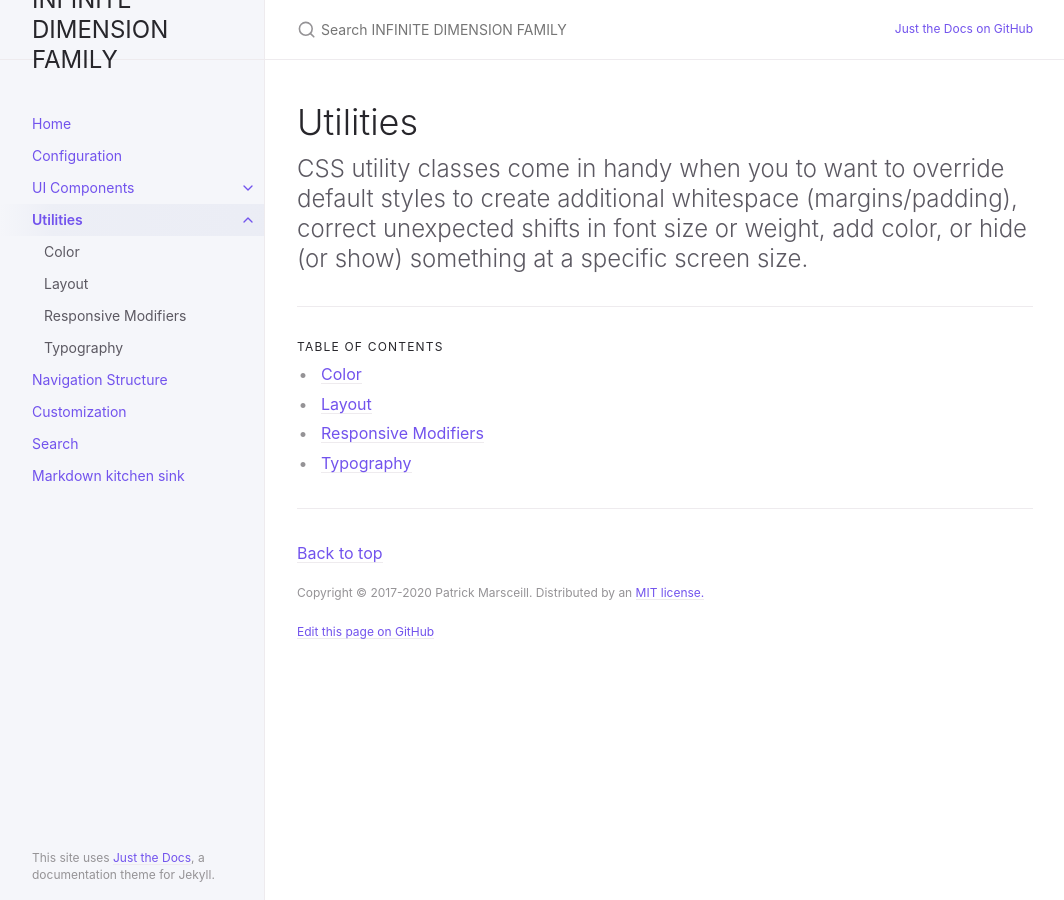
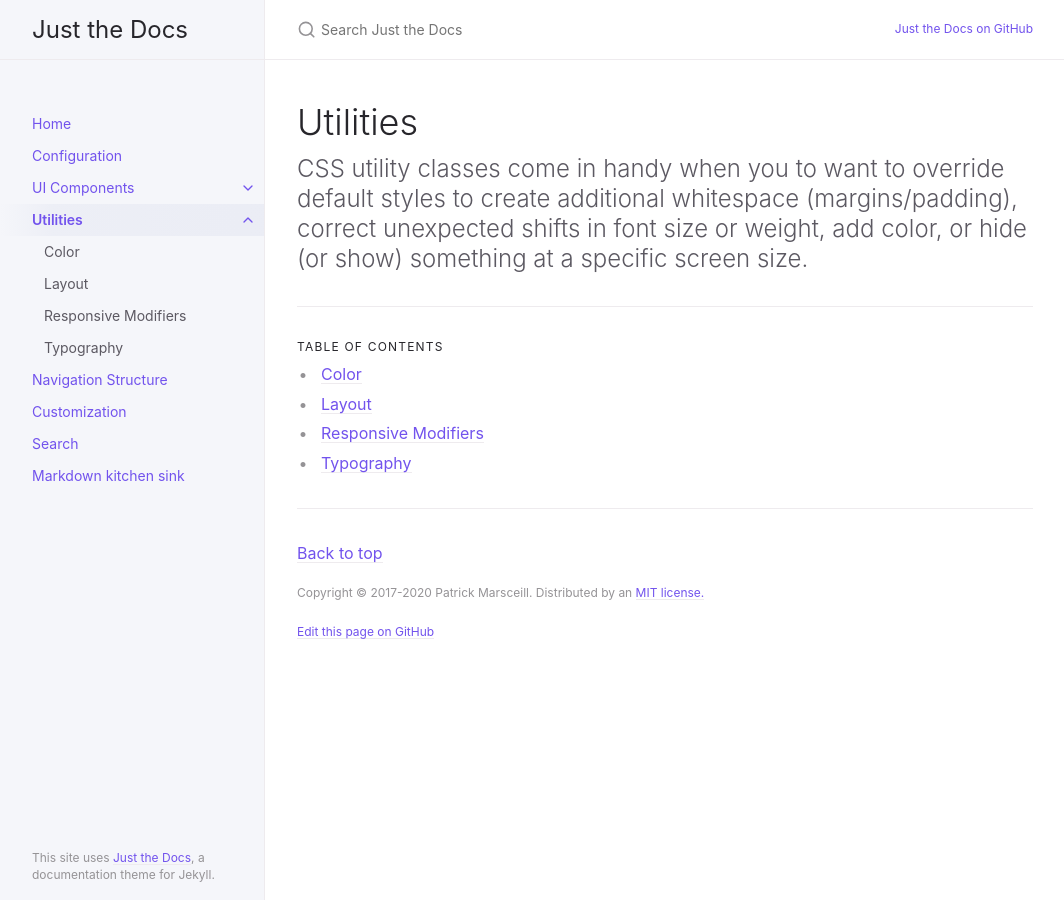
Before and after one commit to OranWeb/id-doc, a Jekyll site: the page built from docs/utilities/utilities.md, in a window 1280 px wide. Shown: the whole page, without its empty margins (107-1171 px from the left). Built offline with Jekyll 4.4.1, drawn with Linux system fonts in a browser that asks for light colours.

Commit message:
Revert "Update _config.yml"
This reverts commit b0aaf44e3f7d3982c19b8f97a9686178ba59b0c6.

```diff
--- a/_config.yml
+++ b/_config.yml
@@ -13,9 +13,9 @@
 # you will see them accessed via {{ site.title }}, {{ site.github_repo }}, and so on.
 # You can create any custom variable you would like, and they will be accessible
 # in the templates via {{ site.myvariable }}.
-title: INFINITE DIMENSION FAMILY
-description: A Documentation site for faction
-baseurl: "/" # the subpath of your site, e.g. /blog
+title: Just the Docs
+description: A Jekyll theme for documentation
+baseurl: "/just-the-docs" # the subpath of your site, e.g. /blog
 url: "https://pmarsceill.github.io" # the base hostname & protocol for your site, e.g. http://example.com
 
 permalink: pretty
```
